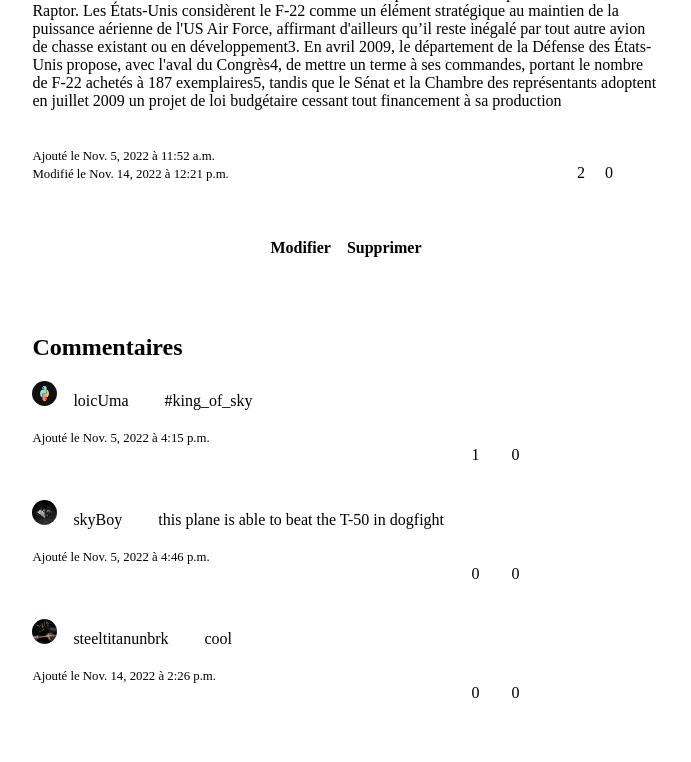
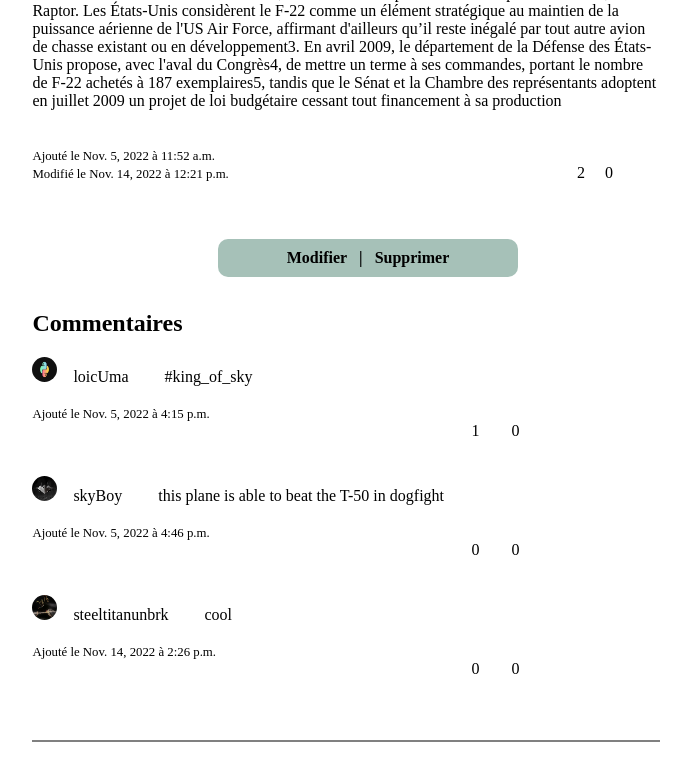
Before and after one commit to SteelTitan18/smart_blog, a Django app: page /Home/1/ in a window 1280 px wide. Shown: the part 808-1570 px from the top of the page, without its empty margins (294-985 px from the left). Run offline with Django 4.2, Linux system fonts and the light colour scheme; a user stored in the database is signed in; data comes from the database, SQL or seed files in the repository; both versions use the stored data as it was after the commit; data that the repository does not hold is empty; some web fonts are replaced.

Commit message:
Suppression de profil + design des actions sur posts

```diff
--- a/posts/static/posts/styles.css
+++ b/posts/static/posts/styles.css
@@ -16,8 +16,14 @@ main
 
 .admin-action
 {
+    position: absolute;
+    left: 40%;
     text-align: center;
-    color: blue;
+    border-radius: 10px;
+    background-color: #a6c1b8;
+    width: 300px;
+    padding-top: 10px;
+    padding-bottom: 10px;
 }
 
 nav
--- a/posts/templates/posts/post_detail.html
+++ b/posts/templates/posts/post_detail.html
@@ -36,10 +36,10 @@
         {% if post in my_post %}
             <br/>
             <span>
-                <h4 style="text-align: center">
-                    <a href="{% url 'post-update' post.id %}">Modifier</a>&nbsp&nbsp&nbsp
+                <h4 class="admin-action">
+                    <a href="{% url 'post-update' post.id %}">Modifier</a>&nbsp&nbsp&nbsp|&nbsp&nbsp
                     <a href="{% url 'post-delete' post.id %}">Supprimer</a>
-                </h4><br/><br/>
+                </h4><br/><br/><br/><br/>
             </span>
         {% endif %}
     {% endif %}
--- a/posts/templates/posts/user_profile.html
+++ b/posts/templates/posts/user_profile.html
@@ -10,7 +10,7 @@
     {% endif %}
     <span class="user-info">Nom d'utilisateur</span> : {{ user.username }}<br/><br/>
     <span class="user-info">Nom</span> : {{ user.first_name }}<br/><br/>
-    <span class="user-info">Prénom</span> : {{ user.last_name }}<br/><br/>
+    <span class="user-info">Prénom(s)</span> : {{ user.last_name }}<br/><br/>
     <span class="user-info">Adresse Email</span> : {{ user.email }}<br/><br/>
     <a href="{% url 'modif-profile' %}"><h2 class="modif-profil"><i class="fa-solid fa-pen"></i>&nbsp&nbspModifier le profil</h2></a>
 </main>
--- a/posts/views.py
+++ b/posts/views.py
@@ -186,7 +186,7 @@ def modif_profile(request):
         user.email = request.POST['email']
         if request.FILES:
             user.image = request.FILES['profile_image']
-        if request.POST['clean']:
+        if request.POST.get('clean', False):
             user.image = None
         if user == authenticate(username=pseudo, password=request.POST['old_password']):
             user.set_password(request.POST['new_password'])
@@ -197,12 +197,6 @@ def modif_profile(request):
 
     return render(request, 'posts/modif_profile.html')
 
-
-# def modif_profile(request):
-#     user = User.objects.get(id = user_id)
-#
-#     if request.method == 'POST':
-#         form =
 
 def post_delete(request, post_id):
     post = Post.objects.get(id=post_id)
```
Also changed, not shown: db.sqlite3, media/profile/gorge-z-at-tm-2.jpg (added), media/profile/photo_2022-07-05_07-13-36.jpg (added).
